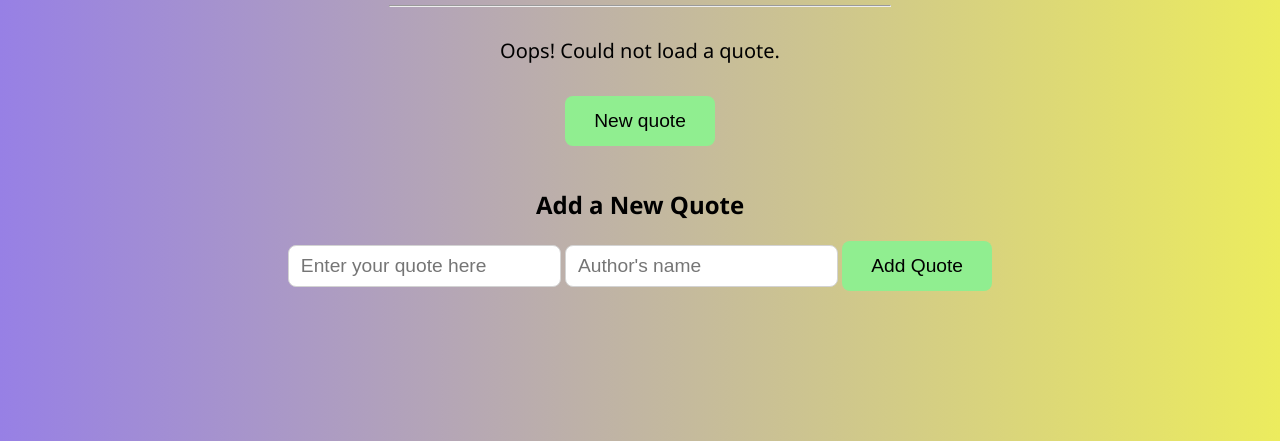
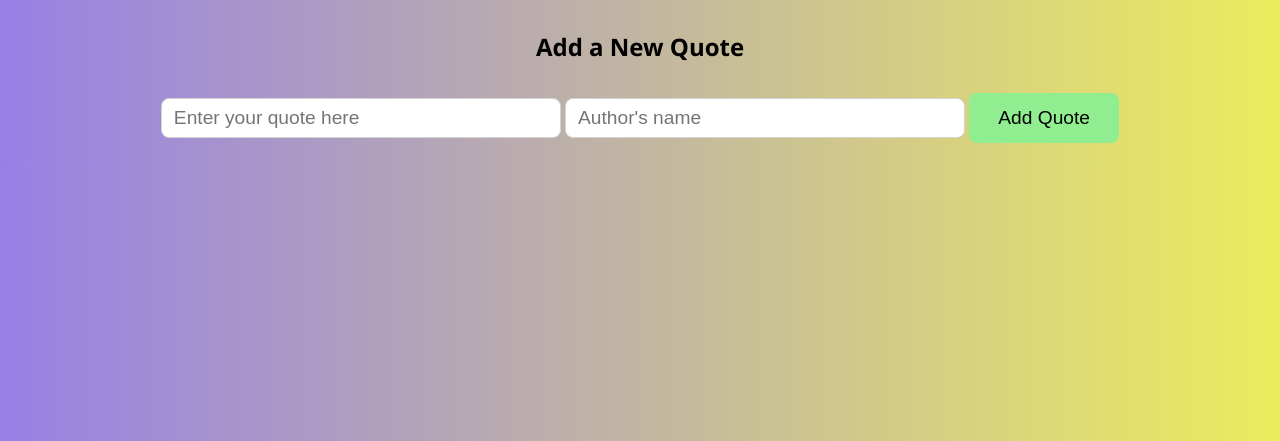
Before and after one commit to Luke-Manyamazi/Quote-App, a plain HTML site: page frontend/index.html in a window 1280 px wide. Shown: the part 359-800 px from the top of the page. Drawn offline with Linux system fonts and the light colour scheme; no server answers.

Commit message:
added mobile responsive styles

```diff
--- a/frontend/style.css
+++ b/frontend/style.css
@@ -1,19 +1,42 @@
-/** Write your CSS in here **/
+/* Mobile-first base styles */
 body {
-    margin-top: 300px;
+    margin: 50px 20px 0 20px; /* smaller top margin for mobiles */
     text-align: center;
     font-family: 'Segoe UI', Tahoma, Geneva, Verdana, sans-serif;
     background-image: linear-gradient(to right, rgb(151, 128, 229), rgb(236, 236, 94));
 }
 
+h1, h2 {
+    font-size: 1.5rem;
+}
+
+p {
+    font-size: 1rem;
+    color: black;
+    max-width: 90%;
+    margin: 10px auto;
+    word-wrap: break-word;
+}
+
+#author {
+    font-size: 0.9rem;
+    color: black;
+    font-style: italic;
+    font-family: 'Times New Roman', Times, serif;
+    margin-top: 5px;
+}
+
 button {
-    width: 150px;
-    height: 50px;
+    width: 80%;
+    max-width: 200px;
+    height: 45px;
     border: none;
     border-radius: 8px;
-    font-size: larger;
+    font-size: 1rem;
     background-color: lightgreen;
     color: black;
+    margin: 10px 0;
+    cursor: pointer;
 }
 
 button:hover {
@@ -22,30 +45,49 @@ button:hover {
 }
 
 hr {
-    width: 500px;
-}
-
-p {
-    font-size: 20px;
-    color: black;
-    width: 600px;
-    margin: 0 auto;
-}
-
-#author {
-    font-size: 18px;
-    color: black;
-    width: 600px;
-    margin: 0 auto;
-    font-style: italic;
-    font-family: 'Times New Roman', Times, serif;
-    margin-top: 10px;
+    width: 80%;
+    max-width: 500px;
+    margin: 20px auto;
 }
 
 input {
+    width: 90%;
+    max-width: 400px;
     height: 40px;
     border: 1px solid lightgray;
     border-radius: 8px;
     padding: 0 12px;
-    font-size: larger;
+    font-size: 1rem;
+    margin: 5px 0;
+    box-sizing: border-box;
 }
+
+/* Larger screens */
+@media (min-width: 768px) {
+    body {
+        margin-top: 100px;
+    }
+
+    h1 {
+        font-size: 2rem;
+    }
+
+    p {
+        font-size: 1.2rem;
+    }
+
+    #author {
+        font-size: 1rem;
+    }
+
+    button {
+        width: 150px;
+        height: 50px;
+        font-size: larger;
+    }
+
+    input {
+        width: 400px;
+        font-size: larger;
+    }
+}
```
